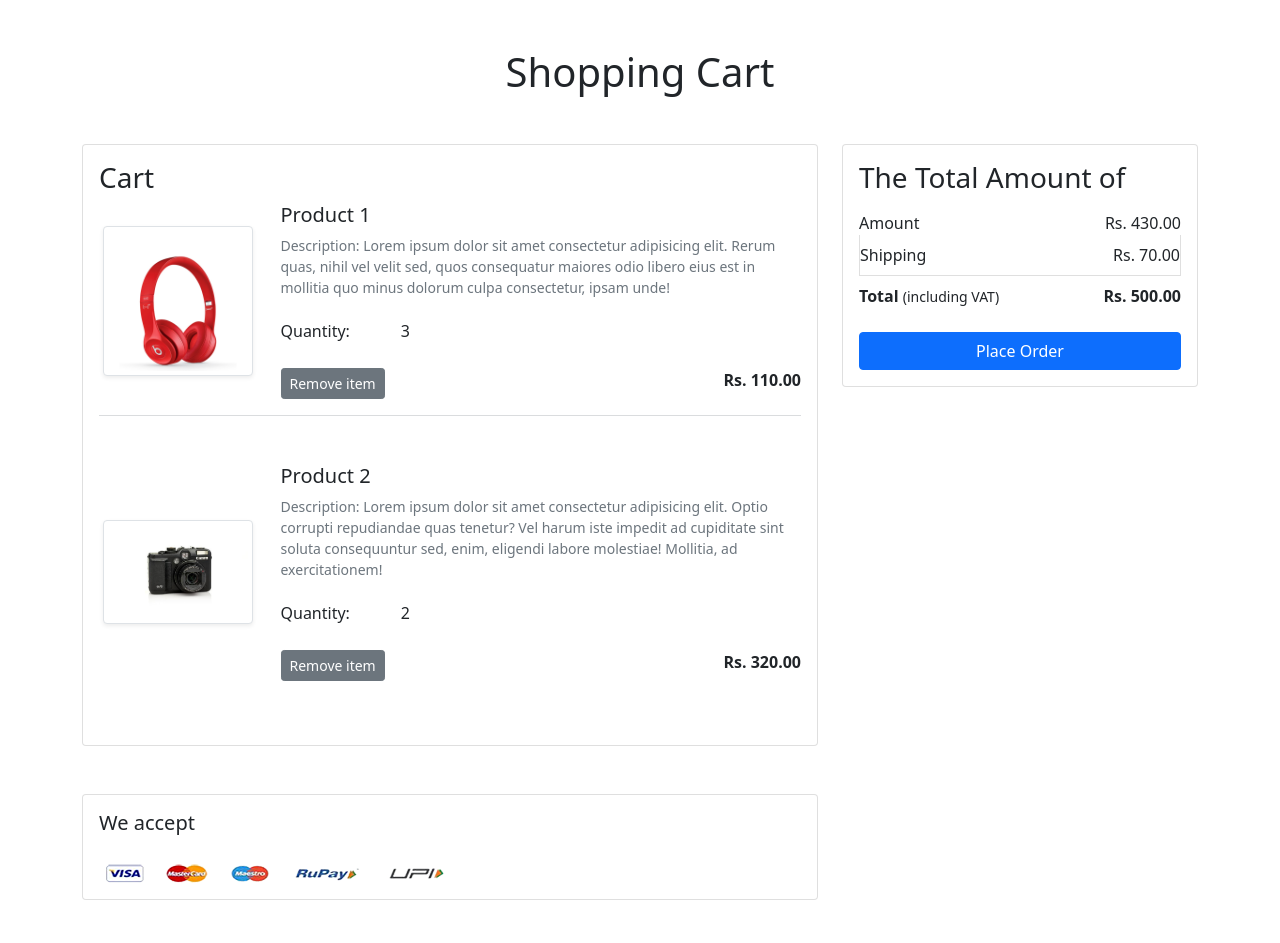
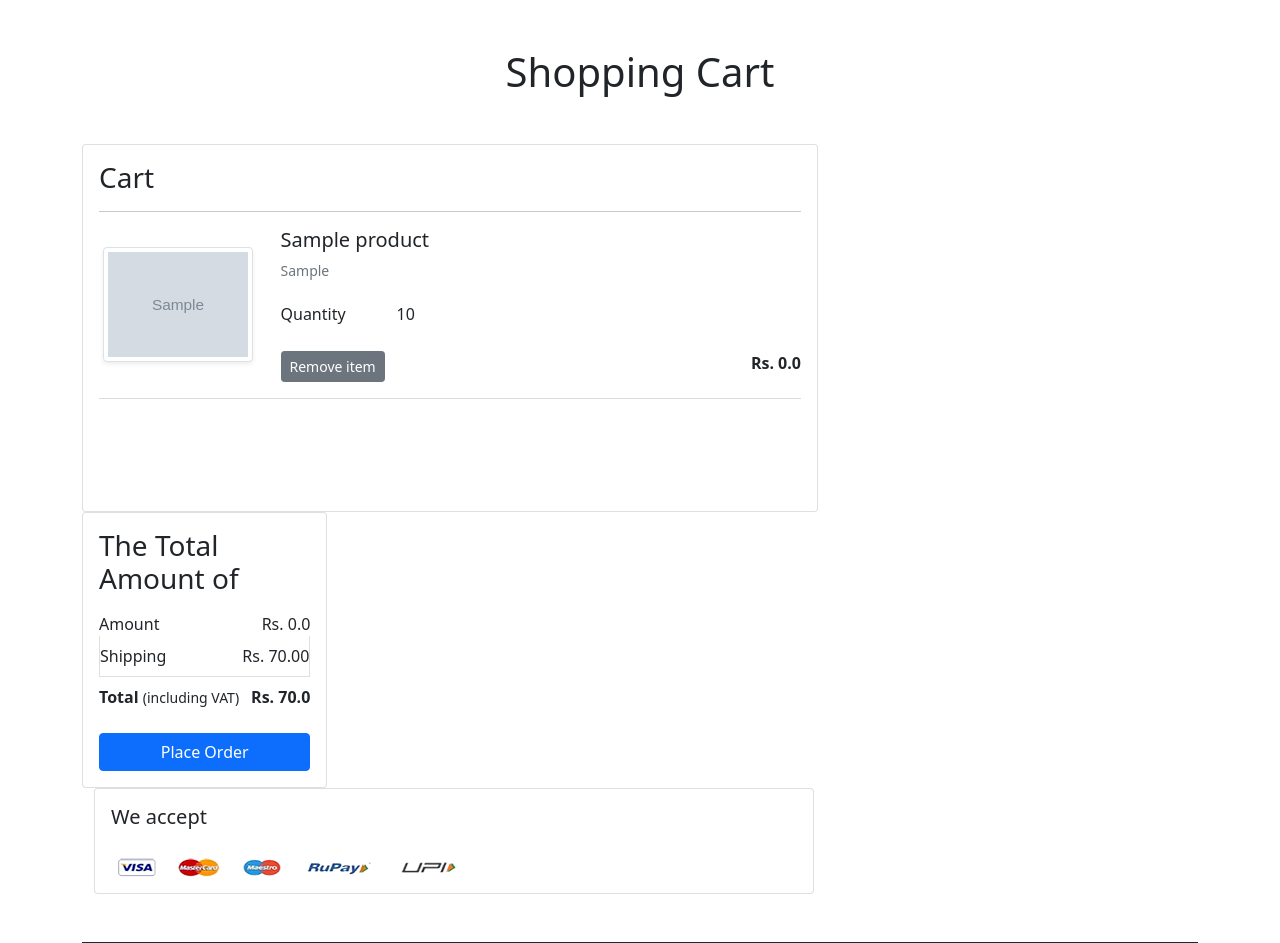
Before and after one commit to Ismail26477/ShoppinglyX_E-Commerce_Shopping_Website, a Django app: page /cart/ in a window 1280 px wide. Shown: the part 56-999 px from the top of the page. Run offline with Django 5.2, Linux system fonts and the light colour scheme; a user stored in the database is signed in; tables that the repository leaves empty hold one stand-in row (values such as "Sample post"); grey boxes marked "Sample" are stand-in pictures; some libraries are stand-ins or nearby versions; some web fonts are replaced.

Commit message:
changes done

```diff
--- a/app/templates/app/addtocart.html
+++ b/app/templates/app/addtocart.html
@@ -9,45 +9,33 @@
   <div class="card">
    <div class="card-body">
     <h3>Cart</h3>
+    {% for cart in carts %}
+    <hr>
     <div class="row">
-     <div class="col-sm-3 text-center align-self-center"><img src="{% static 'app/images/product/1.jpg'%}" alt="" srcset="" class="img-fluid img-thumbnail shadow-sm" height="150" width="150"> </div>
+     <div class="col-sm-3 text-center align-self-center"><img src="{{cart.product.product_image.url}}" alt="" srcset="" class="img-fluid img-thumbnail shadow-sm" height="150" width="150"> </div>
      <div class="col-sm-9">
       <div>
-       <h5>Product 1</h5>
-       <p class="mb-2 text-muted small">Description: Lorem ipsum dolor sit amet consectetur adipisicing elit. Rerum quas, nihil vel velit sed, quos consequatur maiores odio libero eius est in mollitia quo minus dolorum culpa consectetur, ipsam unde!</p>
+       <h5>{{cart.product.title}}</h5>
+       <p class="mb-2 text-muted small">{{cart.product.discription}}</p>
        <div class="my-3">
-        <label for="quantity">Quantity:</label>
+        <label for="quantity">Quantity</label>
         <a class="minus-cart btn"><i class="fas fa-minus-square fa-lg"></i></a>
-          <span id="quantity">3</span>
+          <span id="quantity">{{cart.quantity}}</span>
         <a class="plus-cart btn"><i class="fas fa-plus-square fa-lg"></i></a>
        </div>
        <div class="d-flex justify-content-between">
         <a href="#" class="btn btn-sm btn-secondary mr-3">Remove item </a>
-        <p class="mb-0"><span><strong>Rs. 110.00</strong></span></p>
+        <p class="mb-0"><span><strong>Rs. {{cart.product.discounted_price}}</strong></span></p>
        </div>
       </div>
      </div>
     </div>
+    {% endfor %}
+
+
     <hr class="text-muted">
     <div class="row my-5">
-     <div class="col-sm-3 text-center align-self-center"> <img src="{% static 'app/images/product/2.jpg'%}" alt="" srcset="" class="img-fluid img-thumbnail shadow-sm" height="150" width="150"></div>
-     <div class="col-sm-9">
-      <div>
-       <h5>Product 2</h5>
-       <p class="mb-2 text-muted small">Description: Lorem ipsum dolor sit amet consectetur adipisicing elit. Optio corrupti repudiandae quas tenetur? Vel harum iste impedit ad cupiditate sint soluta consequuntur sed, enim, eligendi labore molestiae! Mollitia, ad exercitationem!</p>
-       <div class="my-3">
-        <label for="quantity">Quantity:</label>
-        <a class="minus-cart btn"><i class="fas fa-minus-square fa-lg"></i></a>
-          <span id="quantity">2</span>
-        <a class="plus-cart btn"><i class="fas fa-plus-square fa-lg"></i></a>
-       </div>
-       <div class="d-flex justify-content-between">
-        <a href="#" class="btn btn-sm btn-secondary mr-3">Remove item </a>
-        <p class="mb-0"><span><strong>Rs. 320.00</strong></span></p>
-       </div>
-      </div>
-     </div>
-    </div>
+
    </div>
    </div>
   </div>
@@ -57,13 +45,13 @@
     <div class="card-body">
       <h3>The Total Amount of</h3>
       <ul class="list-group">
-       <li class="list-group-item d-flex justify-content-between align-items-center border-0 px-0 pb-0">Amount<span>Rs. 430.00</span></li>
+       <li class="list-group-item d-flex justify-content-between align-items-center border-0 px-0 pb-0">Amount<span>Rs. {{amount}}</span></li>
        <li class="list-group-item d-flex justify-content-between align-items-center px-0">Shipping<span>Rs. 70.00</span></li>
        <li class="list-group-item d-flex justify-content-between align-items-center border-0 px-0 mb-3">
         <div>
            <strong>Total</strong> <small>(including VAT)</small>
          </div>
-         <span><strong>Rs. 500.00</strong></span>
+         <span><strong>Rs. {{totalamount}}</strong></span>
        </li>
       </ul>
       <div class="d-grid"><a href="{% url 'checkout' %}" class="btn btn-primary">Place Order</a></div>
--- a/app/templates/app/base.html
+++ b/app/templates/app/base.html
@@ -78,7 +78,7 @@
               </ul>
             </li>
             <li class="nav-item mx-2">
-             <a href="{% url 'add-to-cart' %}" class="nav-link text-white"><span class="badge bg-danger">4</span> Cart </a>
+             <a href="{% url 'showcart' %}" class="nav-link text-white"><span class="badge bg-danger">4</span> Cart </a>
             </li>
           {% else %}
               <li class="nav-item mx-2">
--- a/app/urls.py
+++ b/app/urls.py
@@ -5,15 +5,15 @@
 from django.contrib.auth import views as auth_views
 from .forms import LoginForm, MyPasswordChangeForm, MyPassworResetForm, MySetPasswordForm
 
-
-
 urlpatterns = [
     # path('', views.home),
     path('',views.ProductView.as_view(), name="home"),
 
     path('product-detail/<int:pk>', views.ProductDetailView.as_view(), name='product-detail'),
 
-    path('cart/', views.add_to_cart, name='add-to-cart'),
+    path('add-to-cart/', views.add_to_cart, name='add-to-cart'),
+    path('cart/', views.show_cart, name='showcart'),
+
     path('buy/', views.buy_now, name='buy-now'),
 
     path('profile/', views.ProfileView.as_view(), name='profile'),
--- a/app/views.py
+++ b/app/views.py
@@ -1,4 +1,4 @@
-from django.shortcuts import render
+from django.shortcuts import render, redirect
 from django.views import View
 from .models import Customer, Product, Cart, OrderPlaced
 from .forms import CustomerRegistrationForm, CustomerProfileForm
@@ -26,7 +26,27 @@
 
 
 def add_to_cart(request):
- return render(request, 'app/addtocart.html')
+ user = request.user
+ product_id = request.GET.get('prod_id')
+ product = Product.objects.get(id=product_id)
+ Cart(user=user, product=product).save()
+ return redirect('/cart')
+
+def show_cart(request):
+  if request.user.is_authenticated:
+    user = request.user
+    cart = Cart.objects.filter(user=user)
+    print(cart)
+    amount = 0.0
+    shipping_amount = 70.0
+    total_amount = 0.0
+    cart_product = [p for p in Cart.objects.all() if p.user == user]
+    if cart_product:
+      for p in cart_product:
+        tempamount = (p.quantity * p.product.discounted_price)
+        amount += tempamount
+        totalamount = amount + shipping_amount
+    return render(request, 'app/addtocart.html', {'carts':cart, 'totalamount':totalamount, 'amount':amount})
 
 def buy_now(request):
  return render(request, 'app/buynow.html')
```
Also changed, not shown: app/templates/app/productdetail.html (+6 -1 lines).
